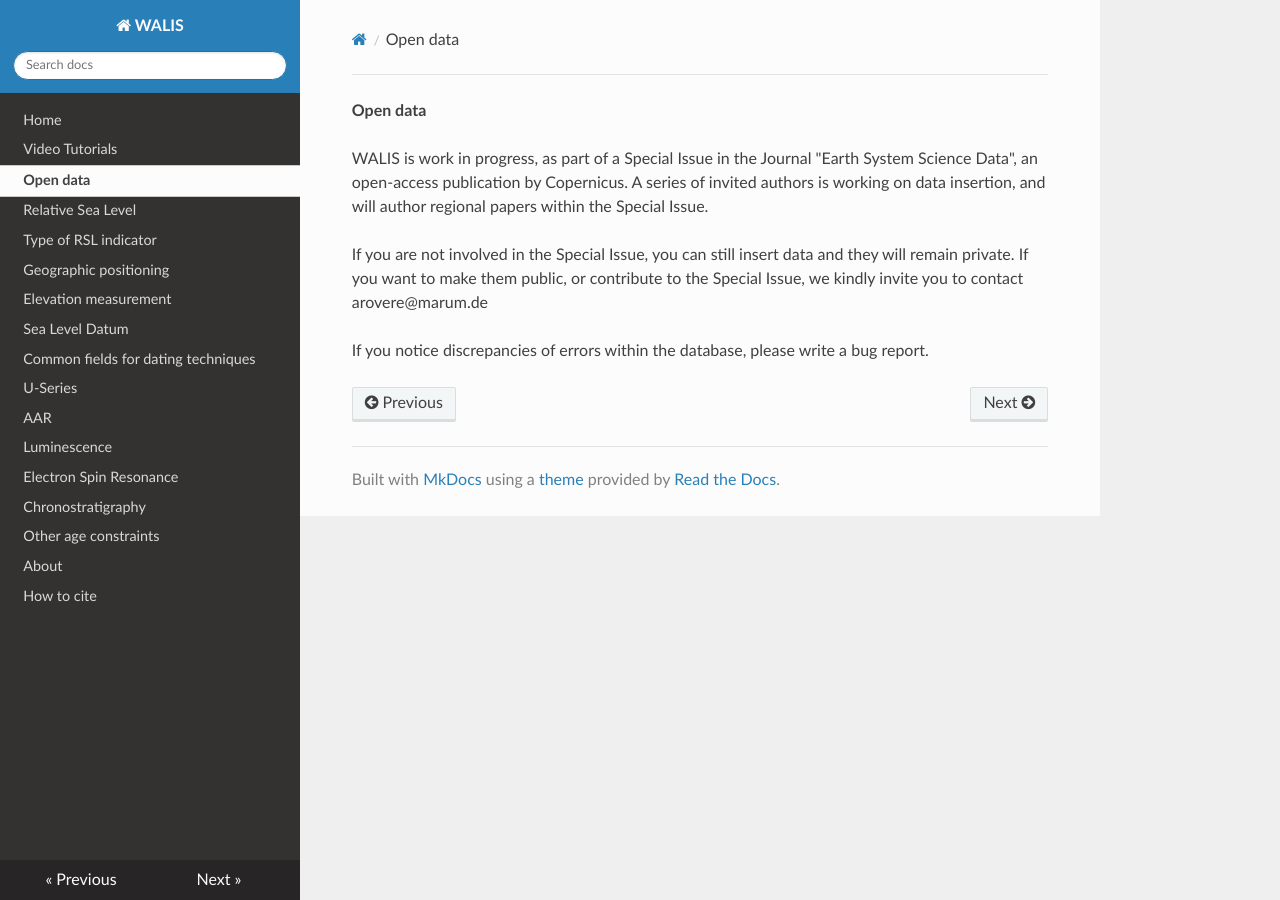
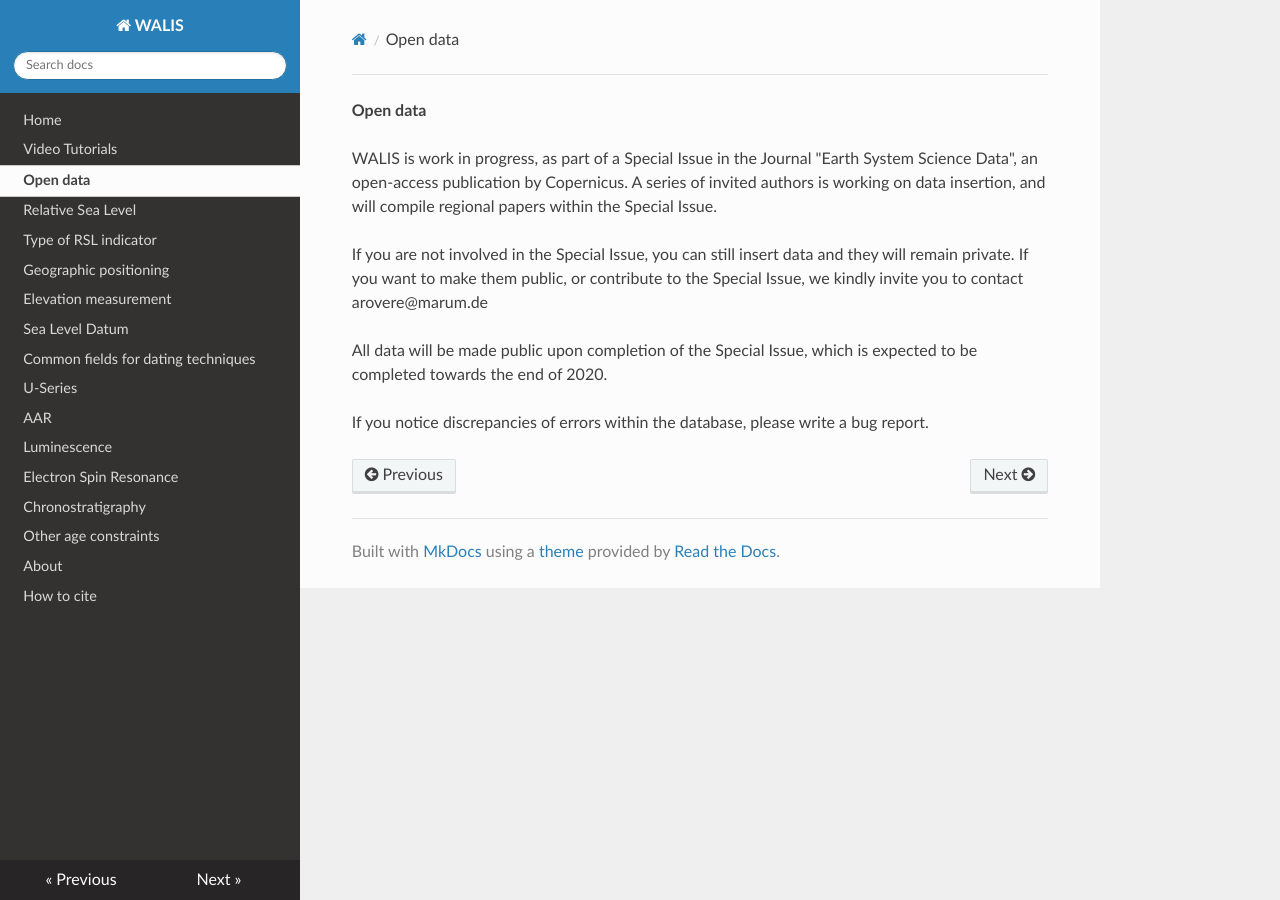
Before and after one commit to Alerovere/WALIS_Help, an MkDocs documentation site: the page built from docs/open.md, in a window 1280 px wide. Built offline with MkDocs 1.6.1, drawn with Linux system fonts in a browser that asks for light colours; nearby versions of some CDN libraries.

Commit message:
Update open.md

```diff
--- a/docs/open.md
+++ b/docs/open.md
@@ -1,7 +1,9 @@
 **Open data**
 
-WALIS is work in progress, as part of a Special Issue in the Journal "Earth System Science Data", an open-access publication by Copernicus. A series of invited authors is working on data insertion, and will author regional papers within the Special Issue.
+WALIS is work in progress, as part of a Special Issue in the Journal "Earth System Science Data", an open-access publication by Copernicus. A series of invited authors is working on data insertion, and will compile regional papers within the Special Issue.
 
 If you are not involved in the Special Issue, you can still insert data and they will remain private. If you want to make them public, or contribute to the Special Issue, we kindly invite you to contact arovere@marum.de
 
+All data will be made public upon completion of the Special Issue, which is expected to be completed towards the end of 2020.
+
 If you notice discrepancies of errors within the database, please write a bug report.
```
